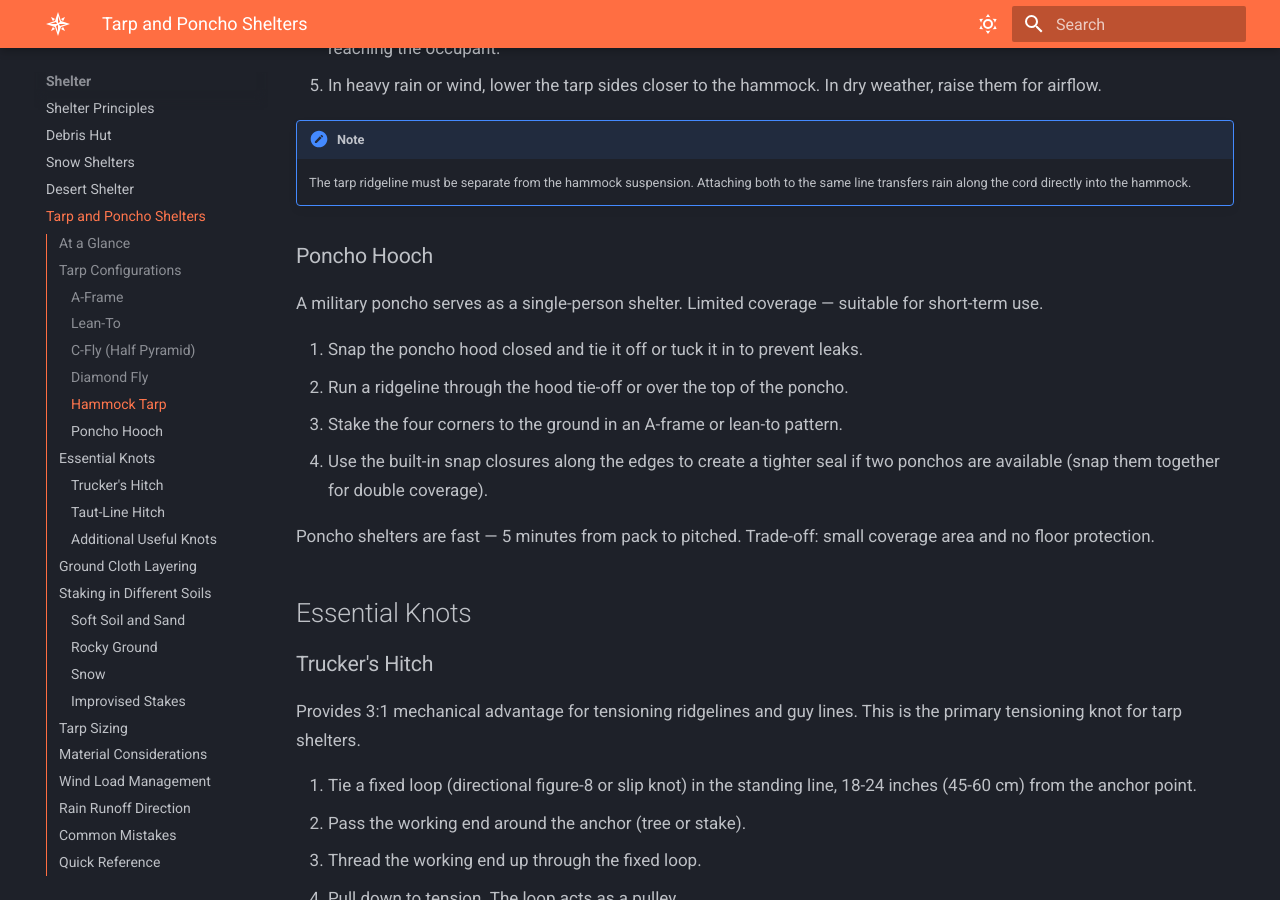
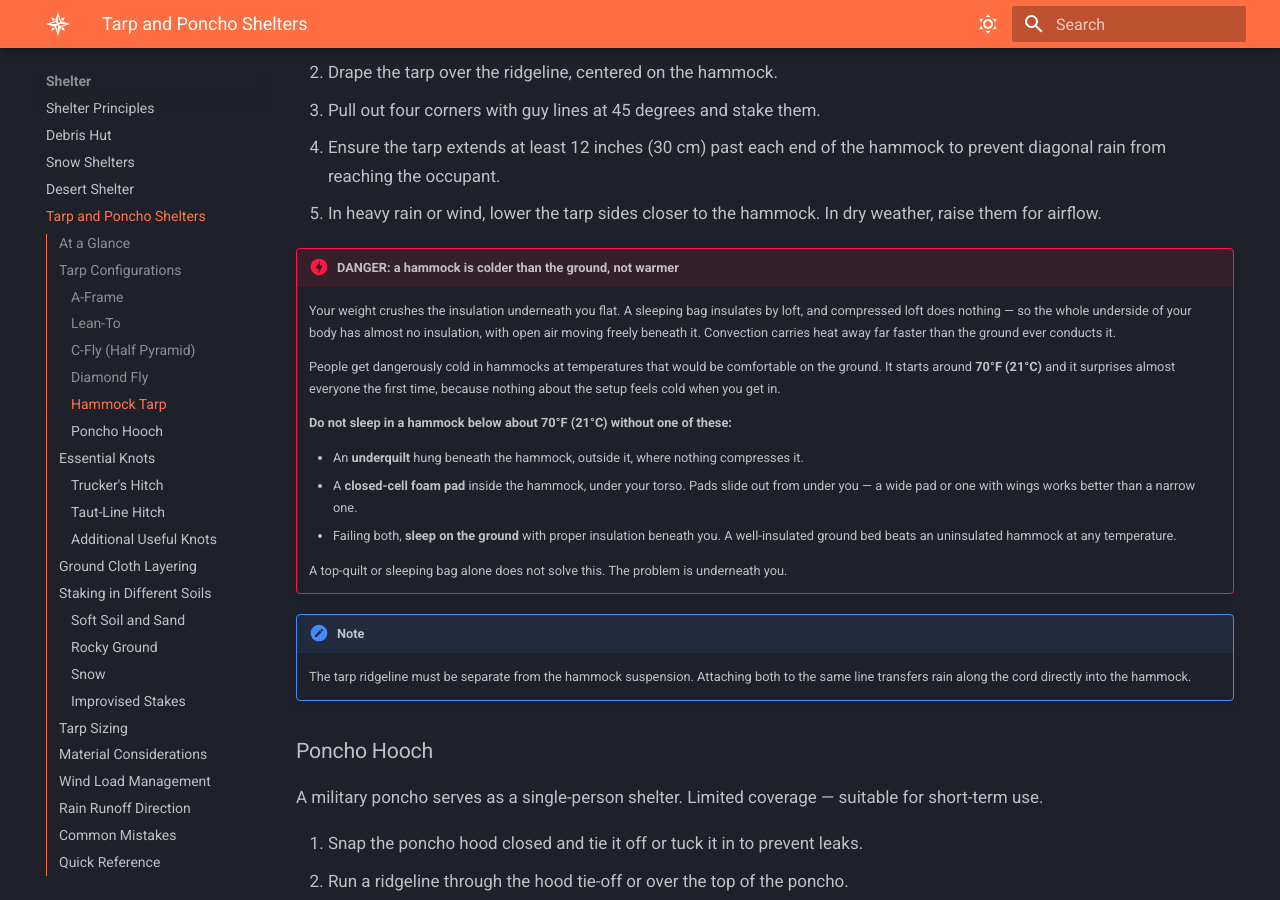
Before and after one commit to mmayden/WilderThings, an MkDocs documentation site: the page built from docs/shelter/tarp-and-poncho.md, in a window 1280 px wide and 900 px high, scrolled down 2578 px. Built offline with MkDocs 1.6.1 and Material for MkDocs 9.7.7, drawn with Linux system fonts in a browser that asks for light colours; some of the changed text lies outside the part shown.

Commit message:
fix: the tarp guide covered hammocks and not the way hammocks hurt people
A hammock is colder than the ground, not warmer, and nothing in the guide
said so.

Your weight crushes the insulation underneath you flat. A sleeping bag
insulates by loft; compressed loft does nothing. So the entire underside
of the sleeper has almost no insulation, with open air moving freely
beneath it, and convection carries heat away faster than the ground ever
conducted it. People get dangerously cold in hammocks starting around
70°F (21°C) — temperatures that would be unremarkable on the ground.

It surprises almost everyone the first time because nothing about the
setup feels cold when you get in, and the instinctive fix — a warmer
sleeping bag — does not work, since the problem is underneath. That is
the whole reason underquilts exist. Added the three real answers:
underquilt outside the hammock, foam pad inside it, or sleep on the
ground.

The guide's own source covers this. It has a chapter called "how to stay
warm", which is also how the misattribution came to light: the book is
Ed Speer's Hammock Camping (Speer Hammocks, 2003), not Tom Hennessy's,
2008. Hennessy is a real figure in hammock camping and did not write it.
Second wrong citation found this way, after the fabricated Hume entry in
the friction-fire guide.

Two more omissions in the same guide:

- The ground cloth section describes a moisture barrier and the corpus
  is emphatic everywhere else that ground insulation is priority one and
  that a roof without it is close to worthless. This guide is entirely
  about roofs. A reader with a tarp and no sleeping pad had nothing
  telling them to build an insulating layer from site material.
- Every configuration opens by running a line between two trees, and
  nothing said to look up first. Dead limbs drop without wind or warning
  and a tarp stops none of it.

Recorded the hammock fact as a candidate for the Critical page. It fits
that page's bar exactly: the belief most people hold — that being off the
cold ground is warmer — is what gets them hurt.

Co-Authored-By: Claude Opus 5 (1M context) <noreply@anthropic.com>

```diff
--- a/docs/shelter/tarp-and-poncho.md
+++ b/docs/shelter/tarp-and-poncho.md
@@ -18,6 +18,12 @@ tags:
 - Stake angle matters: drive stakes at 45 degrees away from the tarp for maximum holding power.
 - A 8 x 10 ft (2.4 x 3 m) tarp shelters one to two people. A 10 x 12 ft (3 x 3.7 m) tarp adds gear coverage.
 - Pitch the low side into the wind and angle the roof to direct rain runoff away from the sleeping area.
+
+!!! warning "CAUTION: look up before you tie onto anything"
+    Every configuration below starts by running a line between two trees. Check the
+    canopy above the whole footprint for dead standing timber, hanging limbs, and cracked
+    trunks first — they fall without wind or warning and a tarp stops nothing. Full site
+    criteria in [Shelter Principles](shelter-principles.md).
 
 ## Tarp Configurations
 
@@ -81,6 +87,26 @@ Covers a hammock from rain and wind. Requires a larger tarp — 10 x 12 ft (3 x
 4. Ensure the tarp extends at least 12 inches (30 cm) past each end of the hammock to prevent diagonal rain from reaching the occupant.
 5. In heavy rain or wind, lower the tarp sides closer to the hammock. In dry weather, raise them for airflow.
 
+!!! danger "DANGER: a hammock is colder than the ground, not warmer"
+    Your weight crushes the insulation underneath you flat. A sleeping bag insulates by
+    loft, and compressed loft does nothing — so the whole underside of your body has
+    almost no insulation, with open air moving freely beneath it. Convection carries heat
+    away far faster than the ground ever conducts it.
+
+    People get dangerously cold in hammocks at temperatures that would be comfortable on
+    the ground. It starts around **70°F (21°C)** and it surprises almost everyone the
+    first time, because nothing about the setup feels cold when you get in.
+
+    **Do not sleep in a hammock below about 70°F (21°C) without one of these:**
+
+    - An **underquilt** hung beneath the hammock, outside it, where nothing compresses it.
+    - A **closed-cell foam pad** inside the hammock, under your torso. Pads slide out from
+      under you — a wide pad or one with wings works better than a narrow one.
+    - Failing both, **sleep on the ground** with proper insulation beneath you. A
+      well-insulated ground bed beats an uninsulated hammock at any temperature.
+
+    A top-quilt or sleeping bag alone does not solve this. The problem is underneath you.
+
 !!! note
     The tarp ridgeline must be separate from the hammock suspension. Attaching both to the same line transfers rain along the cord directly into the hammock.
 
@@ -130,7 +156,18 @@ See [Knots and Lashing](../tools-and-craft/knots-and-lashing.md) for detailed ty
 
 ## Ground Cloth Layering
 
-A ground cloth prevents moisture wicking from below and protects the tarp floor from abrasion.
+A ground cloth prevents moisture wicking from below and protects the tarp floor from
+abrasion.
+
+!!! warning "CAUTION: a ground cloth is not insulation"
+    It is a moisture barrier. It stops the damp reaching you and does essentially nothing
+    about the ground pulling heat out of you, which is the larger problem — see
+    [Ground Insulation Is Priority One](shelter-principles.md#ground-insulation-is-priority-one).
+
+    A tarp gives you a roof and walls, and those are close to worthless without something
+    insulating between your body and the earth. If you have no sleeping pad, build the
+    layer from whatever the site offers: 4-6 in (10-15 cm) of dry leaves, grass, or
+    evergreen boughs, compressed, underneath the ground cloth or on top of it.
 
 1. Clear the ground of rocks, sticks, and pinecones.
 2. Lay the ground cloth inside the tarp footprint. Fold edges under so no ground cloth extends beyond the tarp — exposed edges channel rain underneath.
@@ -219,6 +256,9 @@ Stakes melt out of consolidated snow and pull from powder.
 - **Using the hammock line as the tarp ridgeline.** Rain follows the cord directly into the hammock. Run a separate ridgeline above.
 - **Ignoring guy line tension after rain starts.** Silnylon and natural cordage stretch when wet. Re-tension all lines after precipitation begins.
 - **Pitching the open side into the wind.** Rain drives horizontally into the shelter. Face the open or high side downwind.
+- **Treating the ground cloth as insulation.** It blocks moisture, not heat loss. Build an insulating layer beneath you.
+- **Sleeping in a hammock with only a sleeping bag.** Your weight flattens the insulation underneath. Use an underquilt or a pad, or sleep on the ground.
+- **Rigging to trees without checking the canopy.** Dead limbs drop without warning and a tarp offers no protection.
 
 ## Quick Reference
 
@@ -234,11 +274,14 @@ Stakes melt out of consolidated snow and pull from powder.
 | Ground cloth rule | Never extend past tarp edge |
 | Hammock tarp extension | 12+ in (30 cm) past each hammock end |
 | Poncho pitch time | ~5 minutes |
+| Ground cloth | Moisture barrier only — add insulation separately |
+| Hammock below 70°F (21°C) | Underquilt or pad required, or sleep on the ground |
 
 ## See Also
 
-- [Shelter Principles](shelter-principles.md)
-- [Knots and Lashing](../tools-and-craft/knots-and-lashing.md)
+- [Shelter Principles](shelter-principles.md) — site selection, and why ground insulation outranks the roof you just rigged.
+- [Knots and Lashing](../tools-and-craft/knots-and-lashing.md) — the trucker's hitch and taut-line hitch in detail.
+- [Hypothermia and Heatstroke](../medical/hypothermia-and-heatstroke.md) — what an uninsulated hammock or ground bed leads to.
 - [Cordage](../tools-and-craft/cordage.md) — guy lines and tie-down material for tarp shelters.
 - [Bug-Out Bag](../preparedness/bug-out-bag.md) — packing tarp and poncho as part of your kit.
 
@@ -248,4 +291,4 @@ Stakes melt out of consolidated snow and pull from powder.
 - Wiseman, John "Lofty." *SAS Survival Handbook.* 3rd ed., William Collins, 2014.
 - U.S. Army. *FM 21-76: Survival.* Department of the Army, 1992.
 - Mears, Ray. *Ray Mears' Outdoor Survival Handbook.* Ebury Press, 2001.
-- Hennessy, Tom. *Hammock Camping: The Complete Guide to Greater Comfort, Convenience, and Freedom.* 2008.
+- Speer, Ed. *Hammock Camping: The Complete Guide to Greater Comfort, Convenience and Freedom.* Speer Hammocks, 2003.
```
Also changed, not shown: docs/critical.md (+2 -1 lines).
